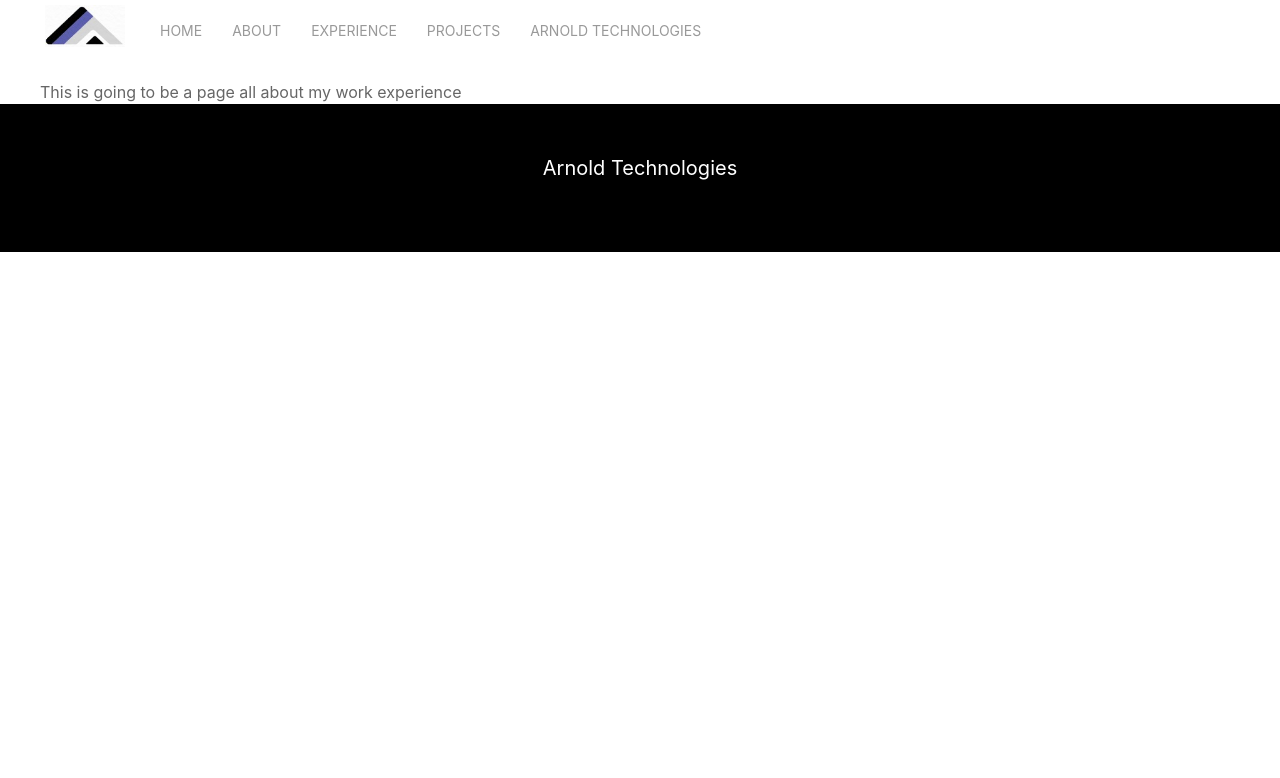
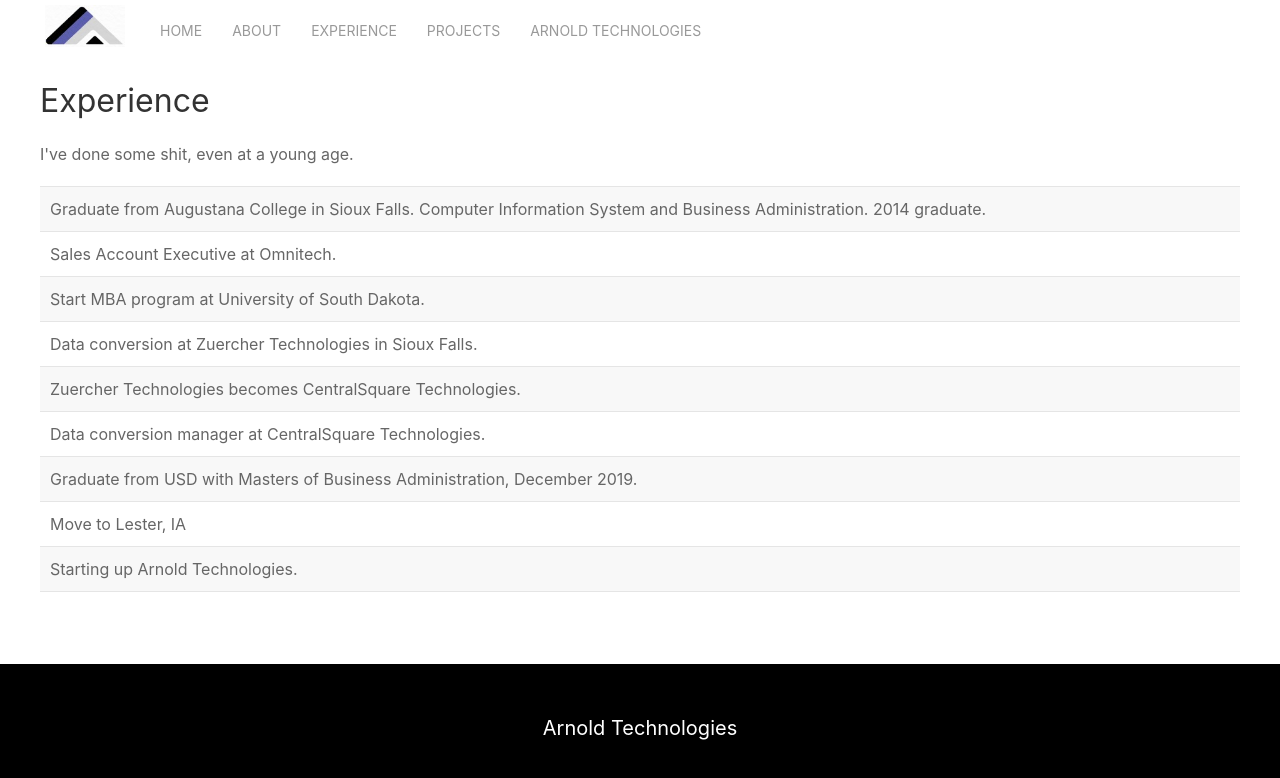
Before and after one commit to tlarnold10/personal, a React (Create React App) app: page /experience in a window 1280 px wide. Shown: the top 778 px of the page. Built offline with nearby package versions, Linux system fonts and the light colour scheme.

Commit message:
adding some more content

```diff
--- a/src/App.css
+++ b/src/App.css
@@ -47,3 +47,8 @@
   text-align: center;
   color: #FFFFFF;
 }
+
+
+.Arnold-box {
+  background-color: "#5A5EAE";
+}
--- a/src/Pages/About.tsx
+++ b/src/Pages/About.tsx
@@ -3,7 +3,13 @@
 function About() {
     return (
         <div>
-            <p>What is up?!?</p>
+        <div className="uk-container">
+            <h2>About</h2>
+            <p>Currently live in Lester, IA.</p>
+        </div>
+        <br></br>
+        <br></br>
+        <br></br>
         </div>
     );
 }
--- a/src/Pages/Business.tsx
+++ b/src/Pages/Business.tsx
@@ -2,8 +2,26 @@
 
 function Business() {
     return (
+        <div>
         <div className="uk-container">
-            <p>Please pay me to do your technology strategy</p>
+            <h2>Arnold Technologies</h2>
+            <p>Working on building my own technology business. Speciallizing in strategy and software engineering.</p>
+            <h3>Services</h3>
+            <ul className="uk-list uk-list-striped">
+                <li>
+                    Software Engineering
+                </li>
+                <li>
+                    Data Analytics
+                </li>
+                <li>
+                    Strategy Consulting
+                </li>
+            </ul>
+        </div>
+        <br></br>
+        <br></br>
+        <br></br>
         </div>
     );
 }
--- a/src/Pages/Experience.tsx
+++ b/src/Pages/Experience.tsx
@@ -2,8 +2,44 @@
 
 function Experience() {
     return (
+        <div>
         <div className="uk-container">
-            <p>This is going to be a page all about my work experience</p>
+            <h2>Experience</h2>
+            <p>I've done some shit, even at a young age.</p>
+            <ul className="uk-list uk-list-striped">
+                <li>
+                    Graduate from Augustana College in Sioux Falls. Computer Information System and
+                    Business Administration. 2014 graduate.
+                </li>
+                <li>
+                    Sales Account Executive at Omnitech.
+                </li>
+                <li>
+                    Start MBA program at University of South Dakota.
+                </li>
+                <li>
+                    Data conversion at Zuercher Technologies in Sioux Falls.
+                </li>
+                <li>
+                    Zuercher Technologies becomes CentralSquare Technologies.
+                </li>
+                <li>
+                    Data conversion manager at CentralSquare Technologies.
+                </li>
+                <li>
+                    Graduate from USD with Masters of Business Administration, December 2019.
+                </li>
+                <li>
+                    Move to Lester, IA
+                </li>
+                <li>
+                    Starting up Arnold Technologies.
+                </li>
+            </ul>
+        </div>
+        <br></br>
+        <br></br>
+        <br></br>
         </div>
     );
 }
--- a/src/Pages/Home.tsx
+++ b/src/Pages/Home.tsx
@@ -24,29 +24,29 @@
               <br></br>
               <div className="uk-container">
               <div className="uk-child-width-1-3@s uk-grid-match uk-grid">
-                <div className="uk-container uk-container-small" style={{ padding: "10px" }}>
-                <div className="uk-card uk-card-primary uk-card-body uk-card-hover">
+                <div className="uk-container uk-container-small" style={{ padding: "10px"}}>
+                <div className="uk-card uk-card-primary uk-card-body uk-card-hover" style={{ backgroundColor: "#5A5EAE" }}>
                   <h3 className="uk-card-title">Arnold Technologies</h3>
                   <p>
                     Technology strategy is what gets me excited and how I can help.
                     Whether you want to build new software or need assistance picking out
                     enterprise software, I want to help.
                   </p>
-                  <button className="uk-button uk-button-primary">Business</button>
+                  <button className="uk-button uk-button-primary" style={{ backgroundColor: "#D7D7D7"}}>Business</button>
                 </div>
                 </div>
                 <div className="uk-container uk-container-small" style={{ padding: "10px" }}>
-                  <div className="uk-card uk-card-primary uk-card-body uk-card-hover">
+                  <div className="uk-card uk-card-primary uk-card-body uk-card-hover Arnold-box" style={{ backgroundColor: "#5A5EAE" }}>
                     <h3 className="uk-card-title">Professional Experience</h3>
                     <p>Syd is the best baby in the entire world</p>
-                    <button className="uk-button uk-button-primary">Experience</button>
+                    <button className="uk-button uk-button-primary" style={{ backgroundColor: "#D7D7D7"}}>Experience</button>
                   </div>
                 </div>
                 <div className="uk-container uk-container-small" style={{ padding: "10px" }}>
-                  <div className="uk-card uk-card-primary uk-card-body uk-card-hover">
+                  <div className="uk-card uk-card-primary uk-card-body uk-card-hover" style={{ backgroundColor: "#5A5EAE" }}>
                     <h3 className="uk-card-title">Fun Projects</h3>
                     <p>Kendra is the bestest wife there ever was!</p>
-                    <button className="uk-button uk-button-primary">Projects</button>
+                    <button className="uk-button uk-button-primary" style={{ backgroundColor: "#D7D7D7"}}>Projects</button>
                   </div>
                 </div>
               </div>
@@ -72,7 +72,7 @@
                 </p>
                 <a href="./TrevorArnold_Resume.docx">
                   <button
-                    style = {{ marginLeft: "45%", width: "125px" }}
+                    style = {{ marginLeft: "45%", width: "125px", backgroundColor: "#5A5EAE" }}
                     className="uk-button uk-button-primary uk-width-1-1 uk-margin-small-bottom">Resume</button>
                 </a>
               </div>
--- a/src/Pages/Projects.tsx
+++ b/src/Pages/Projects.tsx
@@ -2,8 +2,15 @@
 
 function Projects() {
     return (
+        <div>
         <div className="uk-container">
-            <p>This is going to be a page all the various projects that I have worked on.</p>
+            <h2>Projects</h2>
+            <p>Been working on many different side projects in my spare time, usually when the baby is sleeping.
+                All of these can be found on my <a href="https://github.com/tlarnold10">Github repository.</a></p>
+        </div>
+        <br></br>
+        <br></br>
+        <br></br>
         </div>
     );
 }
```
Also changed, not shown: src/index.css (line endings or trailing spaces).
